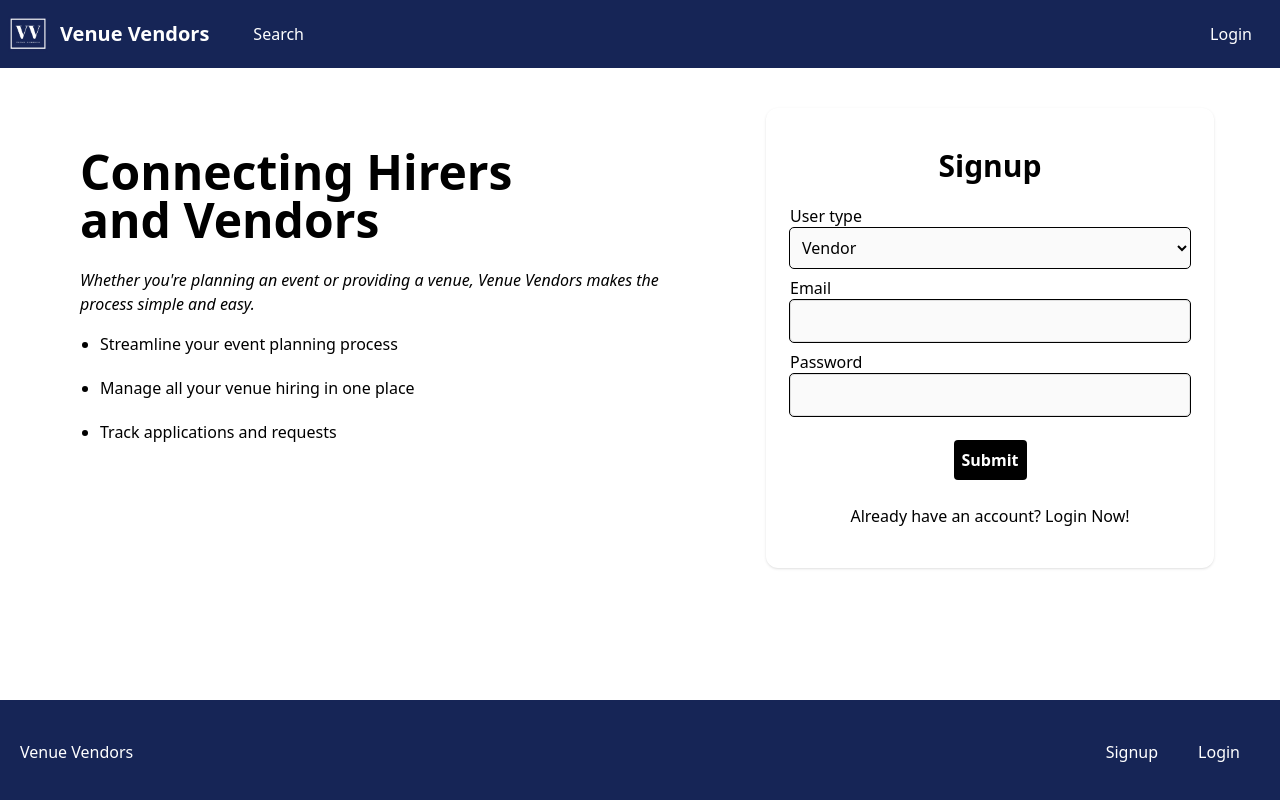
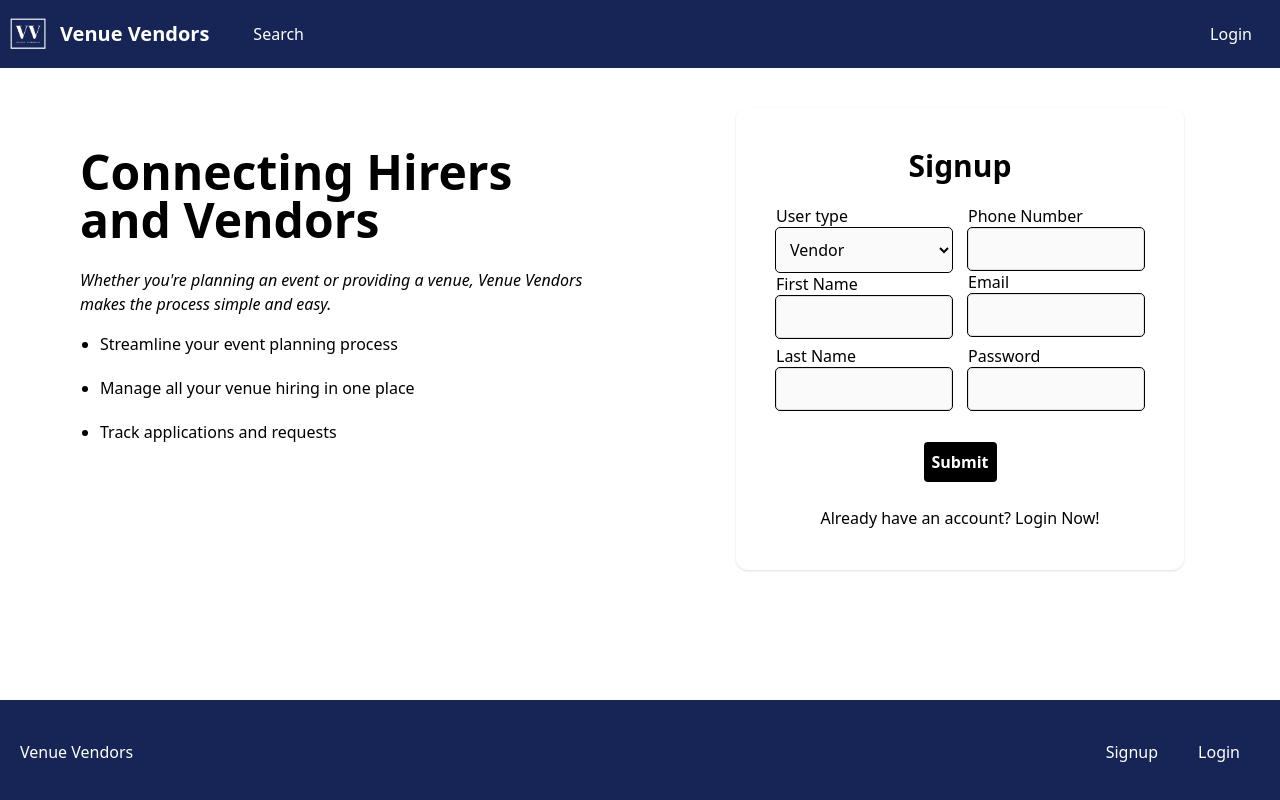
Before and after one commit to hannahhpham/venue-vendors, a Next.js app in the folder frontend/: page /signup in a window 1280 px wide. Built offline with nearby package versions, Linux system fonts and the light colour scheme; no server answers.

Commit message:
push before i delete local repo stuff (updated signup form). argon2 hates me.

```diff
--- a/frontend/src/components/ApplicationCarousel.tsx
+++ b/frontend/src/components/ApplicationCarousel.tsx
@@ -67,6 +67,8 @@ const ApplicationCarousel = ({type, carouselItems} : ApplicationCarouselType) =>
             <p className=""><span className="font-bold">Duration: </span> {utils.elapsedTime(appClicked.startTime, appClicked.endTime)} hours</p>
             <p className=""><span className="font-bold">Guests: </span> {appClicked.guests}</p>
 
+            { appClicked.vendorRating ? <p className=""><span className="font-bold">Vendor Rating: </span> {appClicked.vendorRating}</p>: null}
+
           </div>
           : null}
 
--- a/frontend/src/components/Button.tsx
+++ b/frontend/src/components/Button.tsx
@@ -16,6 +16,7 @@ const Button = ( {text, type, className, children, onLeft, onClick} : buttonProp
 
   const handleButtonClick = (e: any) => {
     //call parent function
+    e.preventDefault();
     onClick?.(); // ? means that the function is only called if it exists
   }
 
--- a/frontend/src/components/Form.tsx
+++ b/frontend/src/components/Form.tsx
@@ -9,7 +9,9 @@ interface formProps {
   altLoc : string;
   signup : boolean;
   //login or signup pages will give specific function represented here
-  onSubmit : (email: string, password: string, type?: string) => void;
+  onSubmit : (email: string, password: string, type?: string,
+              firstName?: string, lastName?: string, phoneNumber?: string
+  ) => void;
 }
 
 const Form = ({title, altLoc, signup, altMsg, onSubmit}: formProps) => {
@@ -18,17 +20,23 @@ const Form = ({title, altLoc, signup, altMsg, onSubmit}: formProps) => {
   // TODO: use useReducer instead?
   const [email, setEmail] = useState<string>("");
   const [password, setPassword] = useState<string>("");
-  const [type, setType] = useState<string>("");
+
+  // signup specific
+  const [type, setType] = useState<string>("vendor");
+  const [firstName, setFirstName] = useState<string>("");
+  const [lastName, setLastName] = useState<string>("");
+  const [number, setNumber] = useState<string>("");
+
 
   //call the signup/login function given by parent
   const handleFormSubmit = (e: React.FormEvent) => {
     e.preventDefault(); //prevent reloading of page immediately
 
     if (signup) {
-      onSubmit(email, password, type); //this will call handleSignup
+      onSubmit(email, password, type, firstName, lastName, number); //this will call handleSignup
     }
     else {
-      onSubmit(email, password); //this will call handleLogin
+      onSubmit( email, password, type); //this will call handleLogin
     }
 
   };
@@ -36,7 +44,7 @@ const Form = ({title, altLoc, signup, altMsg, onSubmit}: formProps) => {
   return (
     <div className="flex">
 
-      <div className=" flex-1 w-1/2 p-10 pl-20 w-md  m-auto my-10">
+      <div className=" w-[50%] p-10 pl-20  m-auto my-10">
         <h2 className="text-5xl font-bold ">Connecting Hirers<br></br> and Vendors</h2>
         <br></br>
         <p className="italic">Whether you're planning an event or providing a venue,
@@ -48,28 +56,59 @@ const Form = ({title, altLoc, signup, altMsg, onSubmit}: formProps) => {
         </ul>
       </div>
 
-      <div className="flex-1">
+      <div className=" w-[50%]">
       <div className="grid justify-center p-10 w-md rounded-xl shadow m-auto my-10">
         <h1 className="text-3xl font-bold m-auto text-center">{title}</h1>
         <form className="block mt-5" onSubmit={handleFormSubmit}>
 
+        <div className='flex items-start'>
+
           {/* if user is signing up then add a field for the type of user */}
           {signup &&
-          (<div className="grid-template-rows-2 mb-2">
+            (<div className="w-1/2 mr-2 mb-2 ">
                   <label className="block font-medium">User type</label>
-                <select className="block p-2 outline outline-black bg-neutral-50 rounded w-100"
+                  <select className=" p-2.5  outline outline-black bg-neutral-50 rounded w-full"
                           onChange={(e)=>setType(e.target.value)}
-                        required
-                >
+                          required>
                     <option value="vendor">Vendor</option>
                     <option value="hirer">Hirer</option>
                   </select>
+
+                  <label className="block font-medium">First Name</label>
+                  <input className="block p-2 outline outline-black bg-neutral-50 rounded w-full"
+                        type="text"
+                        pattern="[A-Za-z ]+"
+                        required
+                        value={firstName}
+                        onChange={(e) => setFirstName(e.target.value)} //e.target.value is the input entered. e is the event object created when smth happens
+                  />
+
+                  <label className="mt-1.5 block font-medium">Last Name</label>
+                  <input className="block p-2 outline outline-black bg-neutral-50 rounded w-full"
+                        type="text"
+                        required
+                        value={lastName}
+                        onChange={(e) => setLastName(e.target.value)} //e.target.value is the input entered. e is the event object created when smth happens
+                  />
+
               </div>)
           }
-
+              <div className="w-1/2 ml-2 ">
+                {signup &&
+                <div>
+                  <label className="block font-medium">Phone Number</label>
+                    <input className="block p-2 outline outline-black bg-neutral-50 rounded w-full"
+                          type="text"
+                          pattern="[0-9]{10}"
+                          required
+                          value={number}
+                          onChange={(e) => setNumber(e.target.value)} //e.target.value is the input entered. e is the event object created when smth happens
+                    />
+                </div>
+                }
                 <div className="grid-template-rows-2 mb-2">
                     <label className="block font-medium">Email</label>
-                <input className="block p-2 outline outline-black bg-neutral-50 rounded w-100"
+                    <input className= {`block p-2 outline outline-black bg-neutral-50 rounded ${signup ? "w-full " : "w-100"}`}
                           type="email"
                           required
                           value={email}
@@ -79,7 +118,7 @@ const Form = ({title, altLoc, signup, altMsg, onSubmit}: formProps) => {
 
                 <div className="grid-template-rows-2 mb-2">
                     <label className="block font-medium">Password</label>
-                <input className="block p-2 outline outline-black bg-neutral-50 rounded w-100"
+                    <input className={`block p-2 outline outline-black bg-neutral-50 rounded ${signup ? "w-full " : "w-100"}`}
                           type="password"
                           required
                           value={password}
@@ -87,16 +126,20 @@ const Form = ({title, altLoc, signup, altMsg, onSubmit}: formProps) => {
                           />
                 </div>
 
-            <div className="grid-template-columns-2 m-auto text-center my-5">
-                <Button type="submit" text="Submit"/>
 
               </div>
+
+          </div>
+
+              <div className="grid-template-columns-2 m-auto text-center my-5">
+                    <button className="bg-black hover:bg-[#474747] text-white font-bold rounded p-2 m-1 " type="submit">Submit</button>
+                </div>
+
 
           </form>
           <Link  href={'' + altLoc} className="m-auto text-center hover:underline">{altMsg}</Link>
         </div>
         </div>
-
       </div>
     )
 }
--- a/frontend/src/context/AuthContext.tsx
+++ b/frontend/src/context/AuthContext.tsx
@@ -186,6 +186,7 @@ export function AuthProvider({ children }: { children: React.ReactNode }) {
             const data = await userAPI.getUserByEmail(email);
 
             if (data) {
+
                 //store current to local storage. use this for other pages
                 localStorage.setItem("userID", data.id);
 
@@ -198,7 +199,7 @@ export function AuthProvider({ children }: { children: React.ReactNode }) {
 
                 //use this over link cuz this is properly pushing the user instead of loading smth new
                 router.push('/');
-                showNotif("You have successfully signed in.", 'success');
+                showNotif("Welcome, " + user.firstName, 'success');
             }
         } catch (error) {
             console.log("Error getting all users: ", error);
--- a/frontend/src/pages/login.tsx
+++ b/frontend/src/pages/login.tsx
@@ -3,7 +3,7 @@ import Form from "../components/Form";
 import Main from '../components/Main';
 import {useRouter } from 'next/router';
 import {useAuth} from "../context/AuthContext";
-import {userApi} from '../services/api'
+import {userAPI} from '../services/api'
 
 
 export default function Login() {
@@ -13,7 +13,6 @@ export default function Login() {
   //call function from auth context file
   const handleLogin = (email: string, password: string) => {
     login(email, password);
-
   };
 
   return (
--- a/frontend/src/services/api.ts
+++ b/frontend/src/services/api.ts
@@ -34,10 +34,12 @@ export const userAPI = {
       return response.data;
     },
 
-    createUser: async (user: Partial<User>) => { //idk what Partial is but lab 8 had it
-        const response = await api.post("/users", user);
+    createUser: async (email: string, password: string, type: string,  //this used to be Partial<User> (lectorial 8)
+                       firstName: string, lastName: string, phoneNumber: string) => {
+        const response = await api.post("/users", {email, password, type, firstName, lastName, phoneNumber});
         return response.data;
     },
+
 
     updateUser: async (id: number, user: Partial<User>) => {
       const response = await api.put(`/users/${id}`, user);
--- a/frontend/src/styles/globals.css
+++ b/frontend/src/styles/globals.css
@@ -19,7 +19,7 @@
   }
 
   input {
-  @apply border border-[#e0e0e0] block p-2 rounded;
+  @apply block border border-[#e0e0e0] inline p-2 rounded ;
 }
 }
 
```
Also changed, not shown: 2 other files (tests, documents, lock files or other folders). Lines whose indentation alone changed are shown as unchanged.
